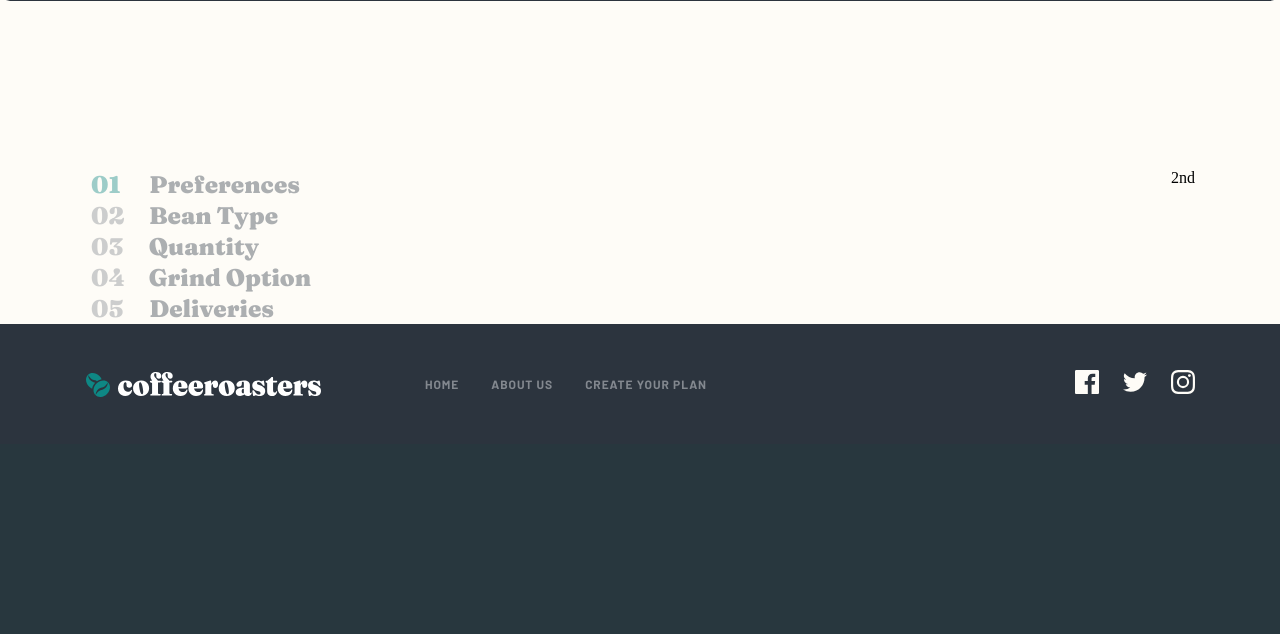
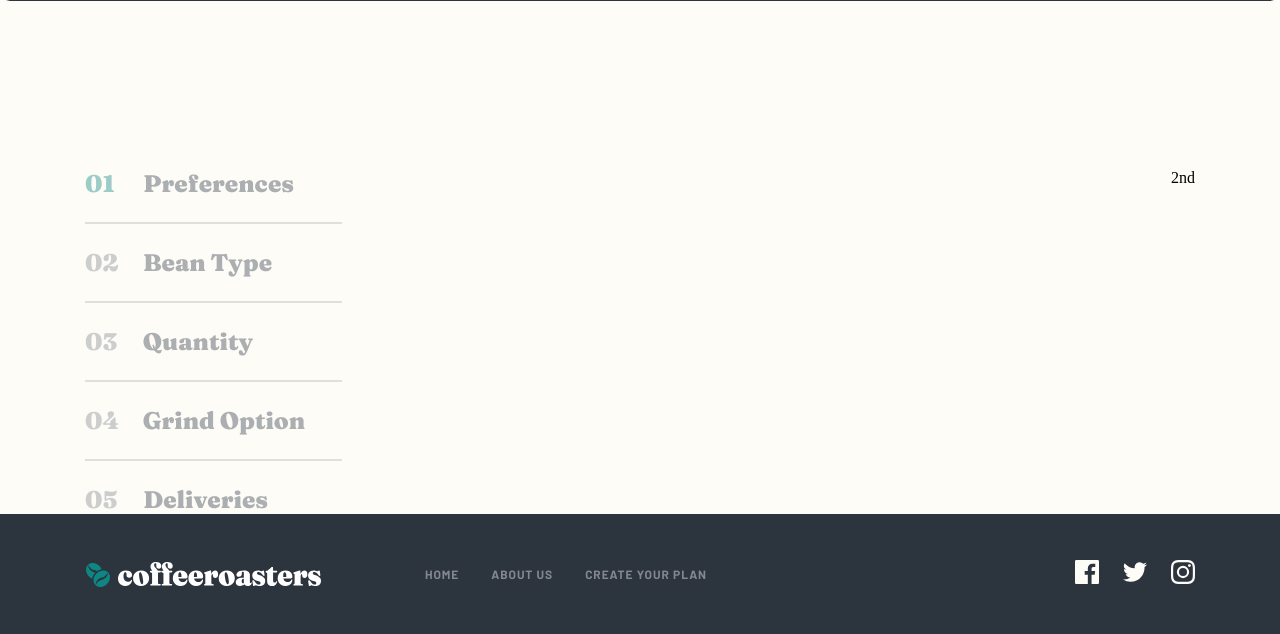
Before and after one commit to VillageR88/flask-coffeeroasters-subscription-site, a Flask app: page /create-your-plan in a window 1280 px wide. Shown: the part 1416-2050 px from the top of the page. Before the commit the page ends 1813 px from the top, so only its background shows below. Run offline with Flask 3, Linux system fonts and the light colour scheme.

Commit message:
redefined as form element
Signed-off-by: VillageR88 <villager88pl@gmail.com>

```diff
--- a/app/static/css/create-your-plan.css
+++ b/app/static/css/create-your-plan.css
@@ -5,12 +5,7 @@
   margin: 0;
 }
 
-.create-your-plan button {
-  background: none;
-  border: none;
-}
-
-.create-your-plan button:hover {
+.create-your-plan label:hover {
   cursor: pointer;
 }
 
@@ -78,7 +73,7 @@ main.create-your-plan .ulHowItWorks > li > p {
   color: #fefcf7;
 }
 
-main.create-your-plan > div:nth-of-type(3) {
+main.create-your-plan > form {
   margin-top: 168px;
   max-width: 1110px;
   width: 100%;
@@ -86,97 +81,96 @@ main.create-your-plan > div:nth-of-type(3) {
   justify-content: space-between;
 }
 
-main.create-your-plan > div:nth-of-type(3) > ul:nth-of-type(1) {
+main.create-your-plan > form > ul:nth-of-type(1) {
   display: flex;
   flex-direction: column;
 }
-main.create-your-plan
-  > div:nth-of-type(3)
-  > ul:nth-of-type(1)
-  > li:nth-of-type(1)
-  > button {
+
+input[type="radio"] {
+  display: none;
+}
+
+main.create-your-plan > form > ul:nth-of-type(1) > li > label {
   display: flex;
+}
+
+main.create-your-plan > form > ul:nth-of-type(1) > li:nth-of-type(1) > label {
   gap: 28.5px;
 }
-
-main.create-your-plan
-  > div:nth-of-type(3)
-  > ul:nth-of-type(1)
-  > li:nth-of-type(2)
-  > button {
-  display: flex;
+/* here now */
+main.create-your-plan > form > ul:nth-of-type(1) > li:nth-of-type(2) > label {
   gap: 24.5px;
 }
 
-main.create-your-plan
-  > div:nth-of-type(3)
-  > ul:nth-of-type(1)
-  > li:nth-of-type(3)
-  > button {
-  display: flex;
+main.create-your-plan > form > ul:nth-of-type(1) > li:nth-of-type(3) > label {
   gap: 25.5px;
 }
 
-main.create-your-plan
-  > div:nth-of-type(3)
-  > ul:nth-of-type(1)
-  > li:nth-of-type(4)
-  > button {
-  display: flex;
+main.create-your-plan > form > ul:nth-of-type(1) > li:nth-of-type(4) > label {
   gap: 23.5px;
 }
 
-main.create-your-plan
-  > div:nth-of-type(3)
-  > ul:nth-of-type(1)
-  > li:nth-of-type(5)
-  > button {
-  display: flex;
+main.create-your-plan > form > ul:nth-of-type(1) > li:nth-of-type(5) > label {
   gap: 25.5px;
 }
 
-main.create-your-plan > div:nth-of-type(3) > ul:nth-of-type(1) > li > button {
-  display: flex;
-}
-
-main.create-your-plan > div:nth-of-type(3) > ul:nth-of-type(1) > li > button {
+main.create-your-plan > form > ul:nth-of-type(1) > li > label {
   font-family: fraunces;
   font-size: 24px;
   font-weight: var(--font-black);
 }
 
+main.create-your-plan > form > ul:nth-of-type(1) > li > label > span {
+  opacity: 0.4;
+}
+
+main.create-your-plan > form > ul:nth-of-type(1) > li > label:hover > span {
+  opacity: 0.6;
+}
+
 main.create-your-plan
-  > div:nth-of-type(3)
+  > form
   > ul:nth-of-type(1)
   > li
-  > button
-  > span {
-    opacity: 0.4;
-  }
+  > label
+  > input:checked
+  ~ span {
+  opacity: 1;
+}
 
 main.create-your-plan
-  > div:nth-of-type(3)
+  > form
   > ul:nth-of-type(1)
   > li:nth-of-type(1)
-  > button
+  > label
   > span:nth-of-type(1) {
   color: #0e8784;
 }
 
 main.create-your-plan
-  > div:nth-of-type(3)
+  > form
   > ul:nth-of-type(1)
   > li
-  > button
+  > label
   > span:nth-of-type(1) {
   color: #83888f;
 }
 
 main.create-your-plan
-  > div:nth-of-type(3)
+  > form
   > ul:nth-of-type(1)
   > li
-  > button
+  > label
   > span:nth-of-type(2) {
   color: #333d4b;
 }
+
+main.create-your-plan > form > ul:nth-of-type(1) > li > hr {
+  width: 255px;
+  border: 1px solid #83888f;
+  opacity: 0.25;
+  margin-block: 24px;
+}
+main.create-your-plan > form > ul:nth-of-type(1) > li:last-of-type > hr {
+  display: none;
+}
--- a/app/templates/create-your-plan/block3.html
+++ b/app/templates/create-your-plan/block3.html
@@ -1,13 +1,15 @@
-<div>
+<form>
   <ul>
-    {% for item in createPlanNav%}
+    {% for item in createPlanNav %}
     <li>
-      <button>
+      <label>
+        <input type="radio" name="plan" value="{{ item }}" />
         <span>{{ "%02d"|format(loop.index) }}</span>
         <span>{{ item }}</span>
-      </button>
+      </label>
+      <hr />
     </li>
     {% endfor %}
   </ul>
   <div>2nd</div>
-</div>
+</form>
```
